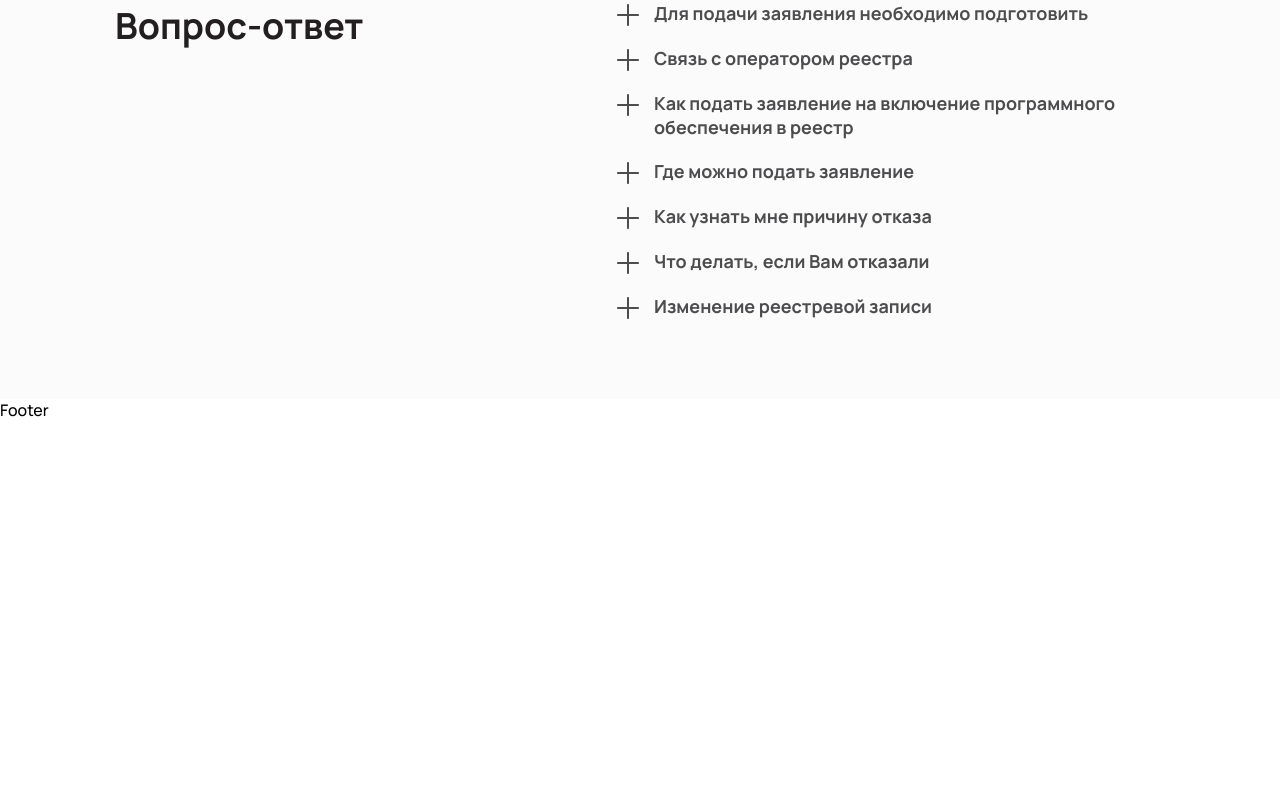
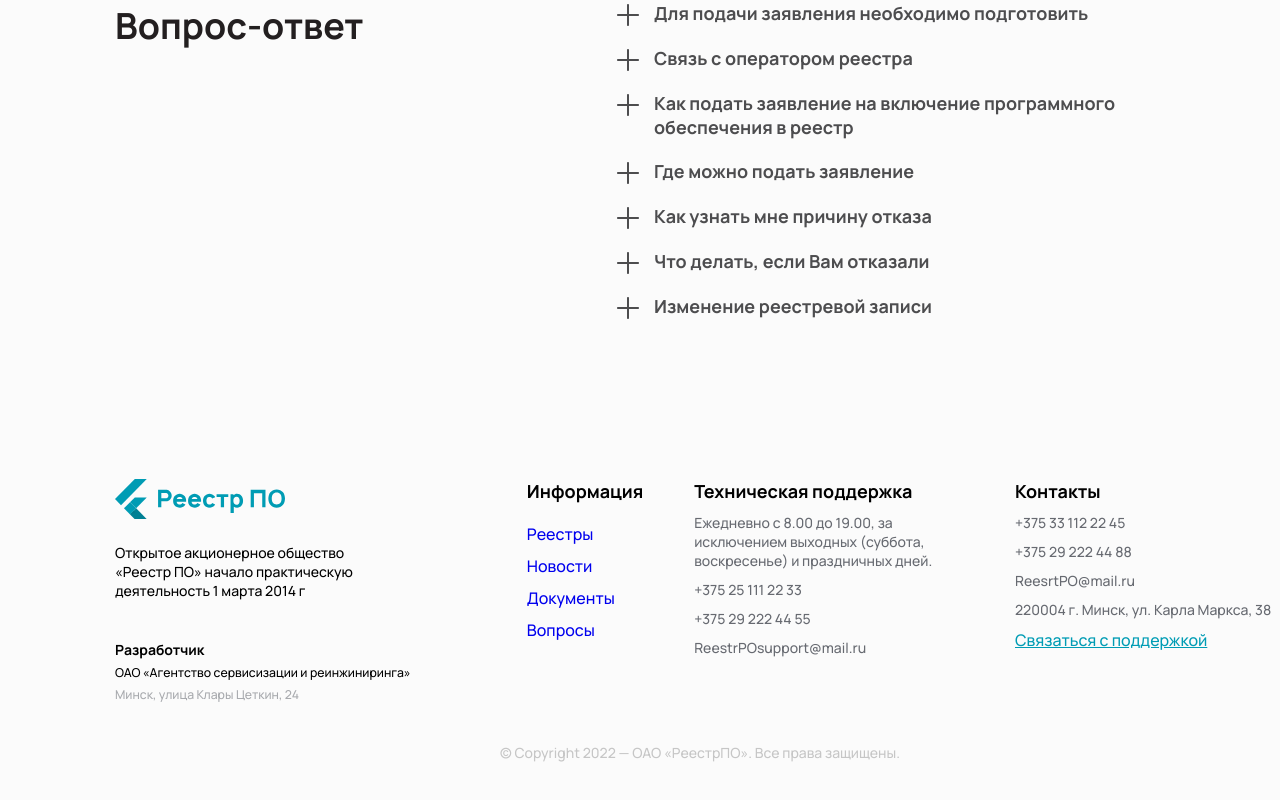
Before and after one commit to SergeyKagal/reestr, a React (Create React App) app: page / in a window 1280 px wide. Shown: the part 4291-5091 px from the top of the page. Before the commit the page ends 4712 px from the top, so only its background shows below. Built offline with nearby package versions, Linux system fonts and the light colour scheme.

Commit message:
feat: main layouts done

```diff
--- /dev/null
+++ b/src/components/Footer/Footer.scss
@@ -0,0 +1,76 @@
+.footer {
+  display: flex;
+  flex-direction: column;
+  gap: 40px;
+}
+.footer__wrapper {
+  display: flex;
+  justify-content: space-between;
+}
+.footer__owner {
+  display: flex;
+  flex-direction: column;
+  gap: 40px;
+}
+.owner {
+  width: 259px;
+  display: flex;
+  flex-direction: column;
+  gap: 20px;
+  font-size: 0.875em;
+}
+.developer {
+  width: 361px;
+  display: flex;
+  flex-direction: column;
+  gap: 5px;
+  font-size: 0.875em;
+  h3 {
+    font-size: 1em;
+  }
+  p {
+    width: 100%;
+    font-size: 0.875em;
+  }
+}
+.copyright {
+  margin-left: auto;
+  margin-right: auto;
+  font-size: 0.875em;
+  color: #c6c6c6;
+}
+.developer-adress {
+  color: #a8aaae;
+}
+.footer__nav {
+  display: flex;
+  flex-direction: column;
+  gap: 20px;
+  ul {
+    list-style: none;
+    display: flex;
+    flex-direction: column;
+    gap: 10px;
+  }
+  a {
+    text-decoration: none;
+  }
+}
+.footer__nav-title {
+  font-size: 1.125em;
+}
+.footer__support,
+.footer__contacts {
+  width: 270px;
+  display: flex;
+  flex-direction: column;
+  gap: 10px;
+  p {
+    font-size: 0.875em;
+    font-weight: 500;
+    color: #676a71;
+  }
+  a {
+    color: #009cb4;
+  }
+}
--- a/src/components/Footer/Footer.tsx
+++ b/src/components/Footer/Footer.tsx
@@ -1,5 +1,64 @@
-import React from 'react';
+import './Footer.scss';
+import { Link } from 'react-router-dom';
+import { PATH } from '../../constants/pathes';
 
 export const Footer = () => {
-  return <div>Footer</div>;
+  return (
+    <footer className="footer  container pad-top-bottom">
+      <div className="footer__wrapper">
+        <div className="footer__owner">
+          <div className="owner">
+            <Link to={PATH.MAIN} className="footer__owner-link">
+              <img src="./assets/images/logo.svg" alt="reestr-logo" />
+            </Link>
+            <p>
+              Открытое акционерное общество «Реестр ПО» начало практическую деятельность 1 марта
+              2014 г
+            </p>
+          </div>
+          <div className="developer">
+            <h3>Разработчик</h3>
+            <p>ОАО «Агентство сервисизации и реинжиниринга»</p>
+            <p className="developer-adress">Минск, улица Клары Цеткин, 24</p>
+          </div>
+        </div>
+        <nav className="footer__nav">
+          <h2 className="footer__nav-title">Информация</h2>
+          <ul>
+            <li className="footer__nav-item">
+              <a href="#reestr">Реестры</a>
+            </li>
+            <li className="footer__nav-item">
+              <a href="#news">Новости</a>
+            </li>
+            <li className="footer__nav-item">
+              <a href="#docs">Документы</a>
+            </li>
+            <li className="footer__nav-item">
+              <a href="#faq">Вопросы</a>
+            </li>
+          </ul>
+        </nav>
+        <div className="footer__support">
+          <h2 className="footer__nav-title">Техническая поддержка</h2>
+          <p className="footer__support-text">
+            Ежедневно с 8.00 до 19.00, за исключением выходных (суббота, воскресенье) и праздничных
+            дней.
+          </p>
+          <p>+375 25 111 22 33 </p>
+          <p>+375 29 222 44 55</p>
+          <p>ReestrPOsupport@mail.ru</p>
+        </div>
+        <div className="footer__contacts">
+          <h2 className="footer__nav-title">Контакты</h2>
+          <p>+375 33 112 22 45</p>
+          <p>+375 29 222 44 88</p>
+          <p>ReesrtPO@mail.ru</p>
+          <p>220004 г. Минск, ул. Карла Маркса, 38</p>
+          <a href="/">Связаться с поддержкой</a>
+        </div>
+      </div>
+      <div className="copyright">© Copyright 2022 — ОАО «РеестрПО». Все права защищены.</div>
+    </footer>
+  );
 };
--- a/src/components/pages/Main/Documents/Documents.tsx
+++ b/src/components/pages/Main/Documents/Documents.tsx
@@ -4,7 +4,7 @@ import { DocumentHeader } from './DocumentHeader';
 
 export const Documents = () => {
   return (
-    <section className="document container document__wrapper pad-top-bottom">
+    <section className="document container document__wrapper pad-top-bottom" id="docs">
       <DocumentHeader />
       <div className="document__content">
         <DocumentContentHeader />
--- a/src/components/pages/Main/Faq/Faq.tsx
+++ b/src/components/pages/Main/Faq/Faq.tsx
@@ -16,7 +16,7 @@ export const Faq = () => {
   };
 
   return (
-    <section className="faq faq__wrapper container pad-top-bottom">
+    <section className="faq faq__wrapper container pad-top-bottom" id="faq">
       <div className="faq__left-side">
         <h2 className="faq__title">Вопрос-ответ</h2>
       </div>
--- a/src/components/pages/Main/Main.tsx
+++ b/src/components/pages/Main/Main.tsx
@@ -1,4 +1,3 @@
-import React from 'react';
 import { Footer } from '../../Footer/Footer';
 import { Header } from '../../Header/Header';
 import { Documents } from './Documents/Documents';
--- a/src/components/pages/Main/News/News.tsx
+++ b/src/components/pages/Main/News/News.tsx
@@ -3,7 +3,7 @@ import { NewsList } from './NewsList';
 
 export const News = () => {
   return (
-    <section className="news__wrapper container pad-top-bottom">
+    <section className="news__wrapper container pad-top-bottom" id="news">
       <header className="news__header">
         <h2 className="news__header-title">Новости реестра</h2>
       </header>
--- a/src/components/pages/Main/Reestr/Reestr.tsx
+++ b/src/components/pages/Main/Reestr/Reestr.tsx
@@ -6,7 +6,7 @@ import { ReestrPagination } from './ReestrPagination';
 
 export const Reestr = () => {
   return (
-    <section className="reestr container reestr__wrapper pad-top-bottom">
+    <section className="reestr container reestr__wrapper pad-top-bottom" id="reestr">
       <ReestrHeader />
       <div className="reestr__content">
         <ReestrContentHeader />
--- a/src/index.scss
+++ b/src/index.scss
@@ -7,6 +7,7 @@
 }
 html {
   height: 100%;
+  scroll-behavior: smooth;
 }
 
 body {
```
